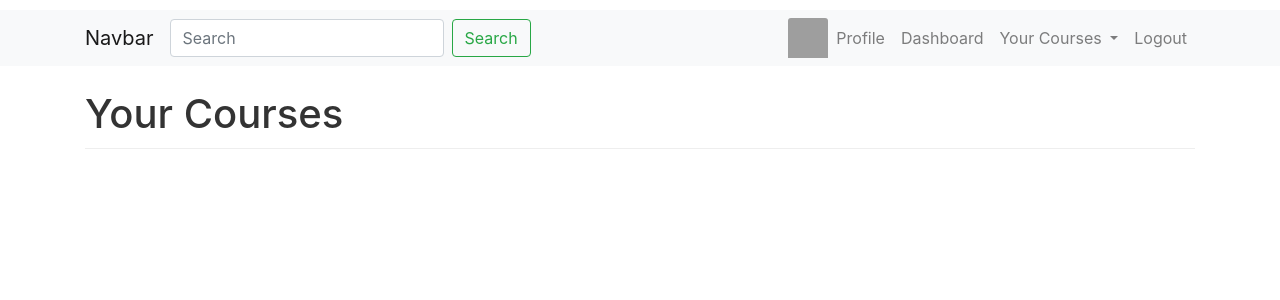
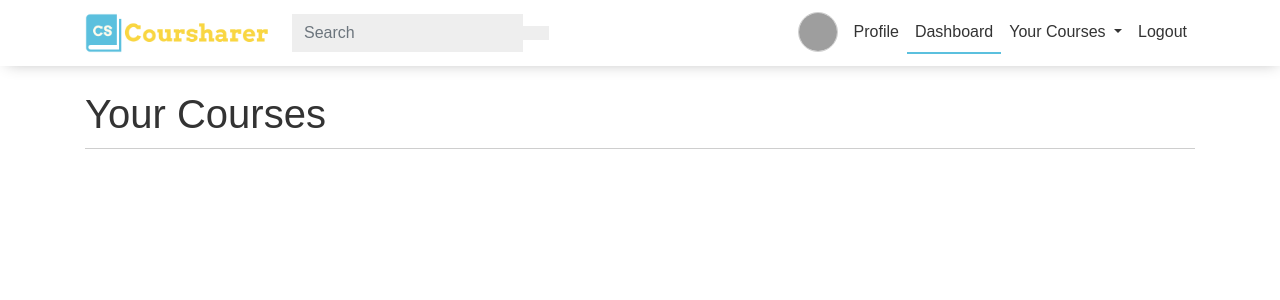
Before and after one commit to viickif/Coursharer, a Flask app: page /dashboard in a window 1280 px wide. Shown: the top 300 px of the page. Run offline with Flask 2, Linux system fonts and the light colour scheme; the visitor is signed in with stand-in values (Sample User, id 1); data comes from the database, SQL or seed files in the repository; data that the repository does not hold is empty; some libraries are stand-ins or nearby versions; grey boxes are pictures that could not be loaded.

Commit message:
dashboard complete

```diff
--- a/coursharer/static/dashboard.css
+++ b/coursharer/static/dashboard.css
@@ -19,16 +19,21 @@
 }
 
 .card-title {
+    font-size: 21px;
+    white-space: nowrap;
+    overflow: hidden;
+    text-overflow: ellipsis!important;
     color: #333333;
 }
 
 .card-text {
+    font-size: 14px;
     white-space: nowrap;
     overflow: hidden;
     text-overflow: ellipsis!important;
     color: #969696;
 }
 
-.card-link:hover {
+.card a:hover {
     text-decoration: none!important;
 }
--- a/coursharer/static/main.css
+++ b/coursharer/static/main.css
@@ -1,9 +1,106 @@
 body {
-    padding-top: 10px;
     color: #333333;
+    font-family: 'Source Sans Pro', sans-serif;
+}
+
+nav {
+    box-shadow: 2px 2px 15px -5px rgba(0,0,0,0.3);
+}
+
+.dropdown-menu {
+    width: 210px;
+    border: 1px solid #cecece;
+}
+
+.dropdown-item {
+    white-space: nowrap;
+    overflow: hidden;
+    text-overflow: ellipsis!important;
+}
+
+.profile-icon {
+    width: 40px;
+    height: 40px;
+    border: 1px solid #cecece;
+}
+
+.navbar-brand img {
+    height: 40px;
+}
+
+.nav-link-current {
+    border-bottom: 2px solid #5bc0de;
+}
+
+.nav-link {
+    color: #333333;
+}
+
+.nav-link:hover {
+    color: #333333;
+}
+
+.nav-item:hover {
+    background-color: #eee;
+    border-radius: 6px;
+}
+
+.form-control[type="search"] {
+    background-color: #eee;
+    border: none;
+    border-radius: 0;
+}
+
+.form-control[type="search"]:focus {
+    box-shadow: none;
+}
+
+.btn[type='submit'] {
+    color: 	#5bc0de;
+    background-color: #eee;
+    border-radius: 0;
+}
+
+.btn[type='submit']:hover {
+    color: #ffffff;
+    background-color: #5bc0de;
+}
+
+.btn {
+    background-color: 	#5bc0de;
+    color: #ffffff;
+}
+
+.btn.btn-outline {
+    border: 1px solid	#5bc0de;
+    color: #5bc0de;
+    background-color: #ffffff;
+}
+
+footer {
+    border-bottom: 8px solid #5bc0de;
 }
 
 .sub-header {
     padding-bottom: 10px;
-    border-bottom: 1px solid #eee;
+    border-bottom: 1px solid #cecece;
   }
+
+a {
+    color: #5bc0de;
+}
+
+a:hover {
+    color: #5bc0de;
+    text-decoration: underline;
+}
+
+a:active {
+    color: #e4db5d;
+    text-decoration: underline;
+}
+
+footer {
+    background-color: #eee;
+    font-size: 13px;
+}
--- a/coursharer/templates/dashboard.html
+++ b/coursharer/templates/dashboard.html
@@ -37,25 +37,25 @@ Dashboard
       </div>
     </nav> -->
 {% block navbar %}
-<nav class="navbar navbar-expand-lg navbar-light bg-light navbar-fixed-top">
+<nav class="navbar navbar-expand-lg navbar-fixed-top">
   <div class="container">
-    <a class="navbar-brand" href="#">Navbar</a>
+    <a class="navbar-brand mr-4" href="#"><img src="{{url_for('static', filename='assets/' + 'logo-full.png')}}"></a>
     <button class="navbar-toggler" type="button" data-toggle="collapse" data-target="#navbarSupportedContent" aria-controls="navbarSupportedContent" aria-expanded="false" aria-label="Toggle navigation">
       <span class="navbar-toggler-icon"></span>
     </button>
 
     <div class="collapse navbar-collapse" id="navbarSupportedContent">
       <form class="form-inline my-2 my-lg-0">
-        <input class="form-control mr-sm-2" type="search" placeholder="Search" aria-label="Search">
-        <button class="btn btn-outline-success my-2 my-sm-0" type="submit">Search</button>
+        <input class="form-control" type="search" placeholder="Search" aria-label="Search">
+        <button class="btn my-2 my-sm-0" type="submit"><i class="fas fa-search"></i></button>
       </form>
       <ul class="navbar-nav ml-auto">
-        <img class="card-img-top" src="{{ image_file }}" style="width: 40px; height:40px">
+        <img class="rounded-circle mr-2 profile-icon" src="{{ image_file }}">
         <li class="nav-item">
           <a class="nav-link" href="#">Profile</a>
         </li>
         <li class="nav-item">
-          <a class="nav-link" href="#">Dashboard<span class="sr-only">(current)</span></a>
+          <a class="nav-link nav-link-current" href="#">Dashboard<span class="sr-only">(current)</span></a>
         </li>
         <li class="nav-item dropdown">
           <a class="nav-link dropdown-toggle" href="#" id="navbarDropdown" role="button" data-toggle="dropdown" aria-haspopup="true" aria-expanded="false">
@@ -83,12 +83,12 @@ Dashboard
     {% for course in courses.items %}
     <div class="col-md-4 col-lg-3 col-6 mb-5 d-flex justify-content-center">
       <div class="card col-sm-11">
-        <a class="card-link" ref="#">
-        <img class="card-img-top" src="https://encrypted-tbn0.gstatic.com/images?q=tbn:ANd9GcTWb557npphO19_ovNZ-yMe9F-D5QWNkhuPDiqDBdEKRR--kvpX" alt="Course image">
-        <div class="card-body">
-          <h4 class="card-title">{{ course.title }}</h4>
-          <p class="card-text">{{ course.description }}</p>
-        </div>
+        <a href="#">
+          <img class="card-img-top" src="https://encrypted-tbn0.gstatic.com/images?q=tbn:ANd9GcTWb557npphO19_ovNZ-yMe9F-D5QWNkhuPDiqDBdEKRR--kvpX" alt="Course image">
+          <div class="card-body">
+            <h4 class="card-title">{{ course.title }}</h4>
+            <p class="card-text">{{ course.description }}</p>
+          </div>
         </a>
       </div>
     </div>
@@ -98,9 +98,9 @@ Dashboard
   {% for page_num in courses.iter_pages(left_edge=1, right_edge=1, left_current=1, right_current=2) %}
     {% if page_num %}
       {% if courses.page == page_num %}
-      <a class="btn btn-info mb-4" href="{{ url_for('users.dashboard', page=page_num) }}">{{ page_num }}</a>
+      <a class="btn mb-4" href="{{ url_for('users.dashboard', page=page_num) }}">{{ page_num }}</a>
       {% else %}
-       <a class="btn btn-outline-info mb-4" href="{{ url_for('users.dashboard', page=page_num) }}">{{ page_num }}</a>
+       <a class="btn btn-outline mb-4" href="{{ url_for('users.dashboard', page=page_num) }}">{{ page_num }}</a>
       {% endif %}
     {% else %}
       ...
```
Also changed, not shown: coursharer/static/assets/logo-full.png (added).
